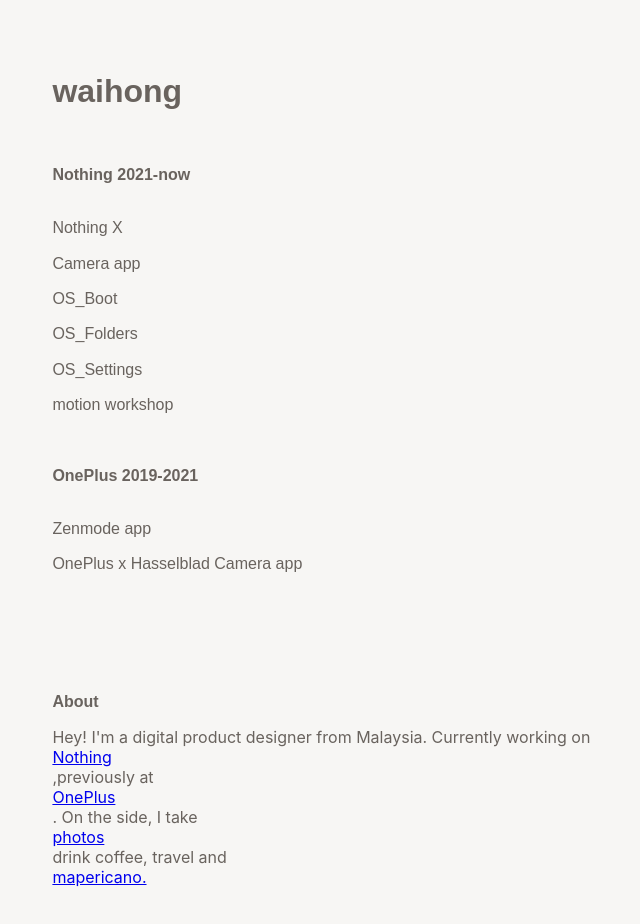
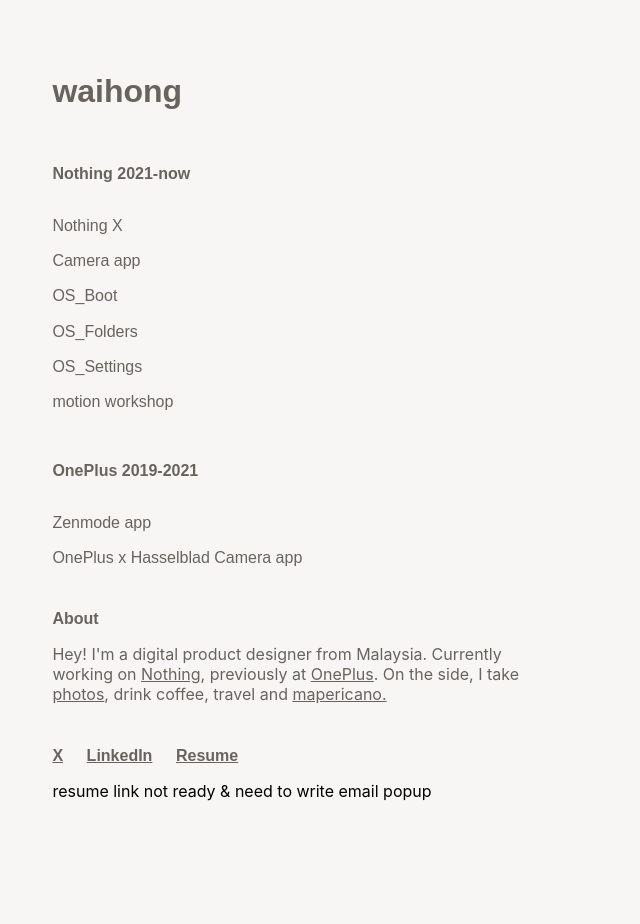
Before and after one commit to Waihonglim94/portfolio, a React (Create React App) app: page / in a window 1280 px wide. Shown: the top 924 px of the page, without its empty margins (50-690 px from the left). Built offline with nearby package versions, Linux system fonts and the light colour scheme.

Commit message:
add social media and fix video frame

```diff
--- a/src/App.css
+++ b/src/App.css
@@ -32,7 +32,7 @@
   padding-left: 8%;
   flex: 1;
   height: auto;
-  padding-bottom: 8%;
+  padding-bottom: 2%;
 }
 
 .Title-header {
@@ -100,17 +100,19 @@
 
 /* Define styles for the container */
 .video-container {
-  align-items: center; /* Vertically center the content */
-  justify-content: flex-end; /* Align content to the right */
-  /*height: 100vh;
-  position: relative; /* Relative positioning to allow absolute positioning of the video player */
+   /* display: flex;  */
+  /*align-items: center; /*Vertically center the content*/
+  justify-content: center;
+  position: relative; /*Relative positioning to allow absolute positioning of the video player*/
   flex: 2;
-  padding-top: 10%;
   padding-left: 10%;
+  margin-right: 2%;
   overflow: hidden;
+  max-height: 400px;
+  padding-top: 8%;
 }
 
-.background-image {
+/* .background-image {
   position: absolute;
   top: 0;
   left: 0;
@@ -119,7 +121,7 @@
   background-image: url('phoneframe.png');
   background-size: cover;
   z-index: -1;
-}
+} */
 
 .About-title{
   display: flex;
@@ -134,26 +136,33 @@
 }
 
 .About-paragraph{
-  display: flex;
-  flex-direction: column;
-  align-items: left;
-  justify-content: top;
   padding-left: 8%;
-  padding-bottom: 10%;
-  font-size: calc(8px + 1vmin);
+  padding-bottom: 2%;
+  width: 40%;
   color: #69635E;
   font-family: 'inter', sans-serif;
   font-weight: normal;
-  width: 40%;
-  white-space: nowrap;
+
 }
 
 .About-link {
-  color: blue; /* Change link text color to blue */
-  text-decoration: underline; /* Add an underline to the links */
-  display: inline-block; /* Set the links to display as inline-block elements */
-  margin-right: 10px; /* Add space between links (optional) */
+  color: #69635E; /* Change link text color to blue */
+  text-decoration: underline; /*Add an underline to the links*/
 }
+
+.social-link-container{
+  padding-left: 8%;
+  padding-bottom: 8%;
+}
+
+.Social-link{
+  font-size: calc(8px + 1vmin);
+  color: #69635E;
+  font-family: 'Bricolage Grotesque', sans-serif;
+  font-weight: bold;
+  margin-right: 2%;
+}
+
 /* Define the Bricolage Grotesque font */
 @font-face {
   font-family: 'Bricolage Grotesque';
@@ -176,6 +185,6 @@
     animation: App-logo-spin infinite 20s linear;
   }
 }
-.App-link {
+/* .App-link {
   color: #61dafb;
-}
+} */
--- a/src/App.js
+++ b/src/App.js
@@ -82,14 +82,18 @@
       <WorkList works={works} selectedVideo={selectedVideo} onSelectVideo={setSelectedVideo} />
       <header className="About-title">About</header>
       <p className='About-paragraph'>
-        Hey! I'm a digital product designer from Malaysia. Currently working on
-        <a href="www.nothing.tech">Nothing</a>,previously at
-        <a href="www.oneplus.com">OnePlus</a>
-        . On the side, I take
-        <a href="instagram.com/waaihong">photos</a>
-        drink coffee, travel and
-        <a href="instagram.com/waaihong">mapericano.</a>
+        Hey! I'm a digital product designer from Malaysia.
+        Currently working on <a href="https://www.nothing.tech" className='About-link'>Nothing</a>, previously
+        at <a href="https://www.oneplus.com" className='About-link'>OnePlus</a>. On the side, I take <a href="https://instagram.com/waaihong" className='About-link'>photos</a>
+        , drink coffee, travel and <a href="instagram.com/waaihong" className='About-link'>mapericano.</a>
       </p>
+      <div className='social-link-container'>
+        <a href="https://x.com/waaihong" className='Social-link'>X</a>
+        <a href="https://www.linkedin.com/in/waihonglim/" className='Social-link'>LinkedIn</a>
+        <a href="https://www.linkedin.com/in/waihonglim/" className='Social-link'>Resume</a>
+        <p> resume link not ready & need to write email popup</p>
+      </div>
+
     </div>
   );
 }
--- a/src/Videojs.js
+++ b/src/Videojs.js
@@ -44,7 +44,7 @@
   }, [playerRef]);
 
   return (
-    <div data-vjs-player>
+    <div data-vjs-player className="video-container">
       <div ref={videoRef}/>
     </div>
   );
--- a/src/WorkList.js
+++ b/src/WorkList.js
@@ -10,9 +10,7 @@
     autoplay: true,
     controls: false,
     responsive: true,
-    height: '315', // Set the height you desire
-    width: '560',  // Set the width you desire
-    fluid: false,
+    fluid: true,
     sources: video ? [ { src: video.url, type: 'video/mp4', }, ] : [],
   };
 
@@ -47,10 +45,7 @@
         <YouTube videoId={video.url} opts={opts} />
       ) : (
         <div className="video-container">
-          <div className='background-image'>
-            {/* <img src={"phoneframe.png"} alt="phoneframe" width={390} /> */}
-            {console.log("get image")}
-          </div>
+        {/* <div className='background-image'>{<img src={"phoneframe.png"} alt="phoneframe" width={390} />}{console.log("get image")}</div> */}
           <VideoJS options={videoJsOptions} onReady={handlePlayerReady} />
         </div>
       )
```
